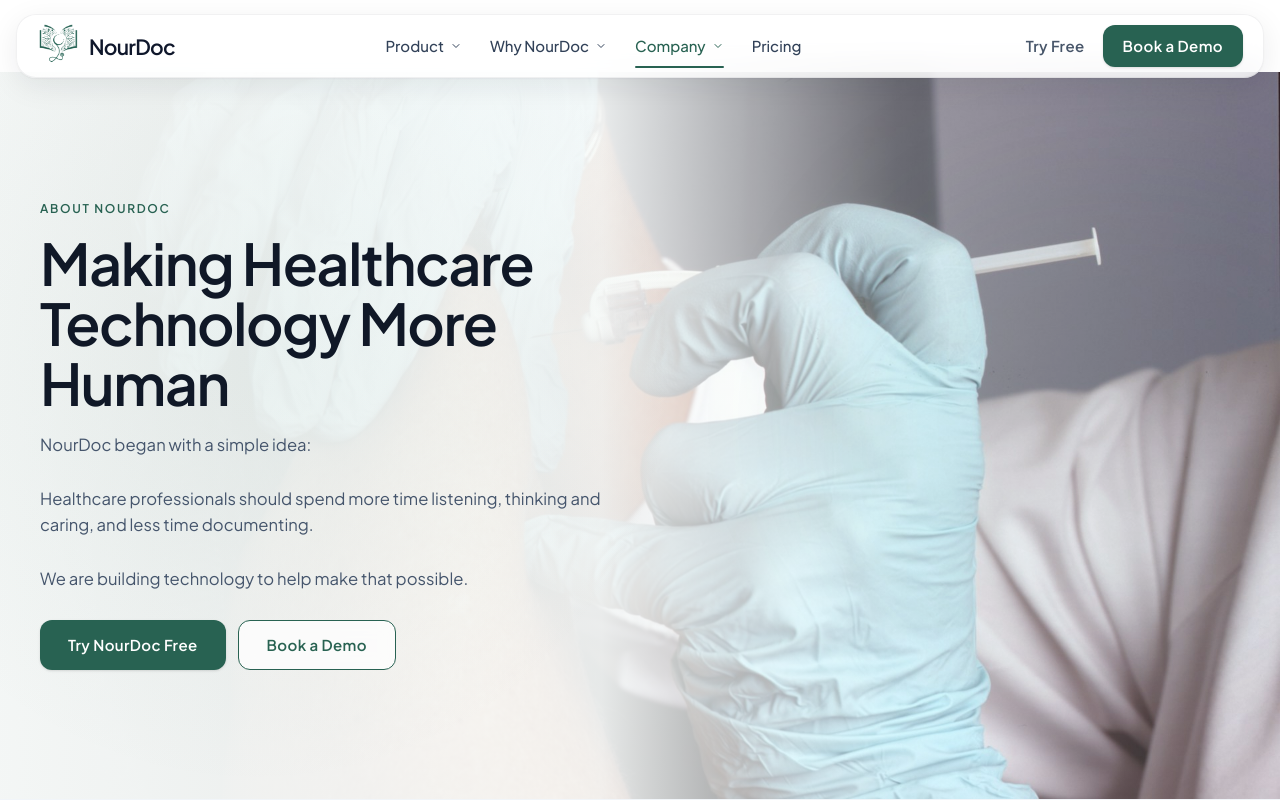
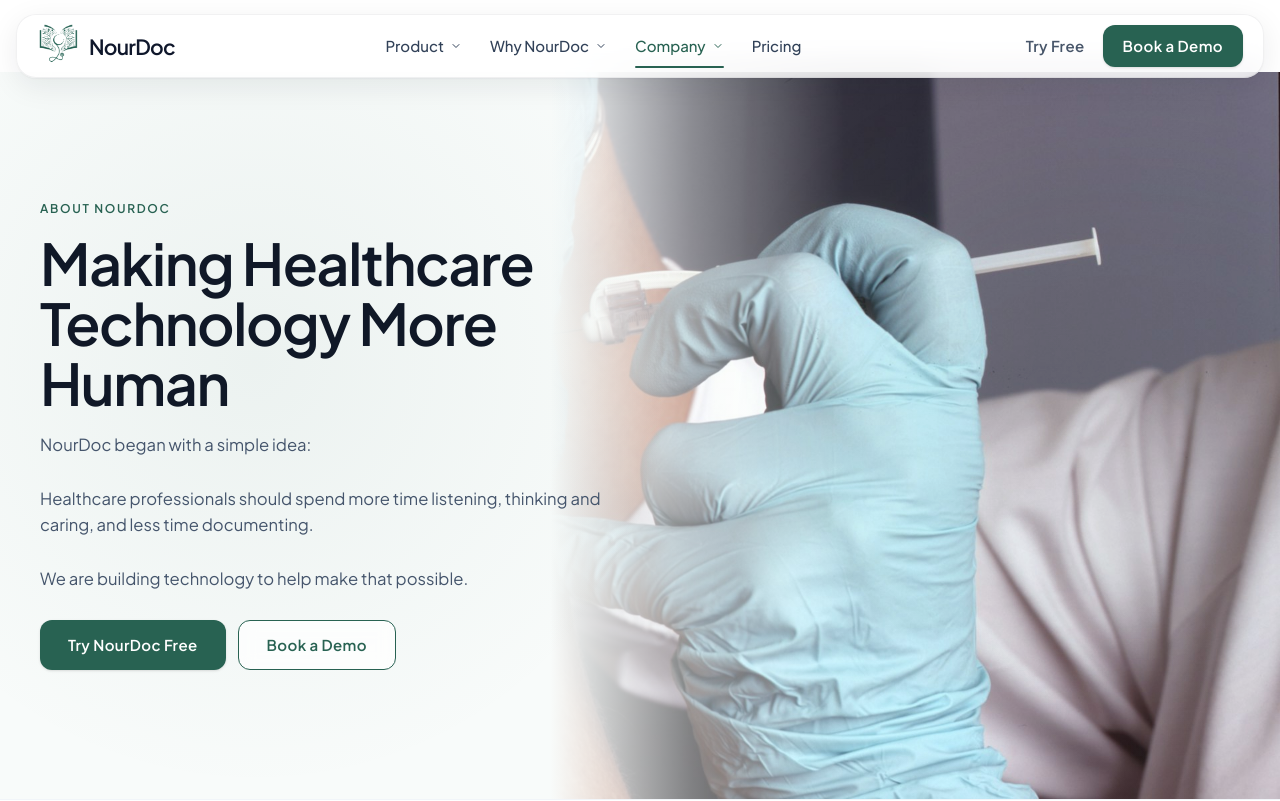
Before and after one commit to mnoumanrasheed/nour-doc_new_version, a React (Vite) app: page /about in a window 1280 px wide. Shown: the top 801 px of the page. Built offline with nearby package versions, Linux system fonts and the light colour scheme.

Commit message:
all heros opacity fix

```diff
--- a/src/components/sections/Hero.tsx
+++ b/src/components/sections/Hero.tsx
@@ -20,6 +20,9 @@
 }
 
 const demoPath = '/contact?intent=bookDemo&topic=Other#contact-form';
+
+// Keep every page hero's photo treatment aligned with the home hero.
+const heroImageOverlayClass = 'absolute inset-0 bg-[linear-gradient(90deg,#F8FBFA_0%,#F8FBFA_43%,rgba(248,251,250,0.48)_54%,rgba(248,251,250,0.07)_66%,rgba(248,251,250,0.01)_82%,transparent_100%)] max-[899px]:bg-[linear-gradient(180deg,rgba(248,251,250,0.94)_0%,rgba(248,251,250,0.72)_38%,rgba(248,251,250,0.2)_66%,rgba(248,251,250,0.03)_100%)]';
 
 const HeroActions: React.FC = () => (
   <div className="mt-7 flex flex-col gap-3 sm:flex-row sm:items-center [&>div]:w-full sm:[&>div]:w-auto">
@@ -121,7 +124,7 @@
           fetchPriority="high"
         />
       </picture>
-      <div className="absolute inset-0 bg-[linear-gradient(90deg,#F8FBFA_0%,#F8FBFA_43%,rgba(248,251,250,0.48)_54%,rgba(248,251,250,0.07)_66%,rgba(248,251,250,0.01)_82%,transparent_100%)] max-[899px]:bg-[linear-gradient(180deg,rgba(248,251,250,0.94)_0%,rgba(248,251,250,0.72)_38%,rgba(248,251,250,0.2)_66%,rgba(248,251,250,0.03)_100%)]" aria-hidden="true" />
+      <div className={heroImageOverlayClass} aria-hidden="true" />
       <div className="absolute -right-[12%] top-[8%] h-[78%] w-[58%] rounded-full bg-[radial-gradient(circle,rgba(40,98,82,0.012)_0%,rgba(143,183,172,0.005)_42%,transparent_72%)] blur-2xl" />
       <div className="absolute inset-x-0 bottom-0 h-24 bg-gradient-to-t from-white/12 to-transparent" />
     </div>
@@ -155,7 +158,7 @@
   <section className="hero-100vsh relative flex overflow-hidden border-b border-slate-100 bg-[#F8FBFA]">
     <div className="pointer-events-none absolute inset-0">
       {backgroundImage && <img src={backgroundImage} alt={backgroundAlt ?? ''} className="h-full w-full object-cover object-right" loading="eager" fetchPriority="high" />}
-      <div className="absolute inset-0 bg-[linear-gradient(90deg,rgba(248,251,250,0.98)_0%,rgba(248,251,250,0.92)_45%,rgba(248,251,250,0.36)_68%,rgba(248,251,250,0.04)_100%)] max-[899px]:bg-[linear-gradient(180deg,rgba(248,251,250,0.94)_0%,rgba(248,251,250,0.86)_65%,rgba(248,251,250,0.7)_100%)]" />
+      <div className={heroImageOverlayClass} />
       <div className="absolute -right-[8%] top-[8%] h-[84%] w-[48%] rounded-full bg-nourdoc-primary/[0.08] blur-3xl" />
       <div className="absolute inset-x-0 bottom-0 h-24 bg-gradient-to-t from-white/75 to-transparent" />
     </div>
@@ -175,7 +178,7 @@
   <section className="hero-100vsh relative flex overflow-hidden border-b border-slate-100 bg-[#F8FBFA]">
     <div className="pointer-events-none absolute inset-0 overflow-hidden">
       {backgroundImage && <img src={backgroundImage} alt={backgroundAlt ?? ''} className="h-full w-full object-cover object-right" loading="eager" fetchPriority="high" />}
-      <div className="absolute inset-0 bg-[linear-gradient(90deg,rgba(248,251,250,0.98)_0%,rgba(248,251,250,0.92)_47%,rgba(248,251,250,0.34)_70%,rgba(248,251,250,0.04)_100%)] max-[899px]:bg-[linear-gradient(180deg,rgba(248,251,250,0.94)_0%,rgba(248,251,250,0.87)_68%,rgba(248,251,250,0.72)_100%)]" />
+      <div className={heroImageOverlayClass} />
       <div className="absolute -right-[12%] top-[12%] h-[72%] w-[48%] rounded-full bg-nourdoc-primary/[0.07] blur-3xl" />
       <div className="absolute left-0 top-0 h-full w-2/3 bg-[radial-gradient(circle_at_30%_40%,rgba(40,98,82,0.06),transparent_58%)]" />
     </div>
```
